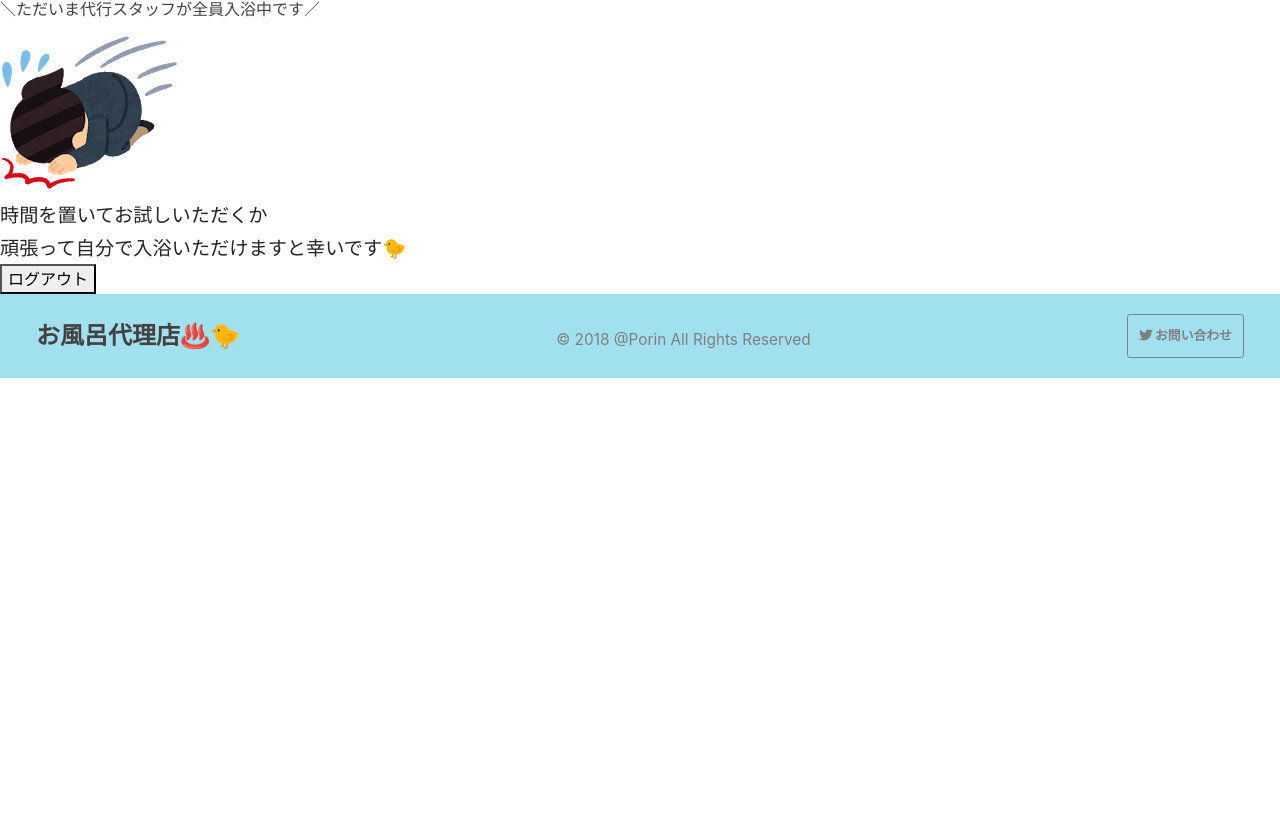
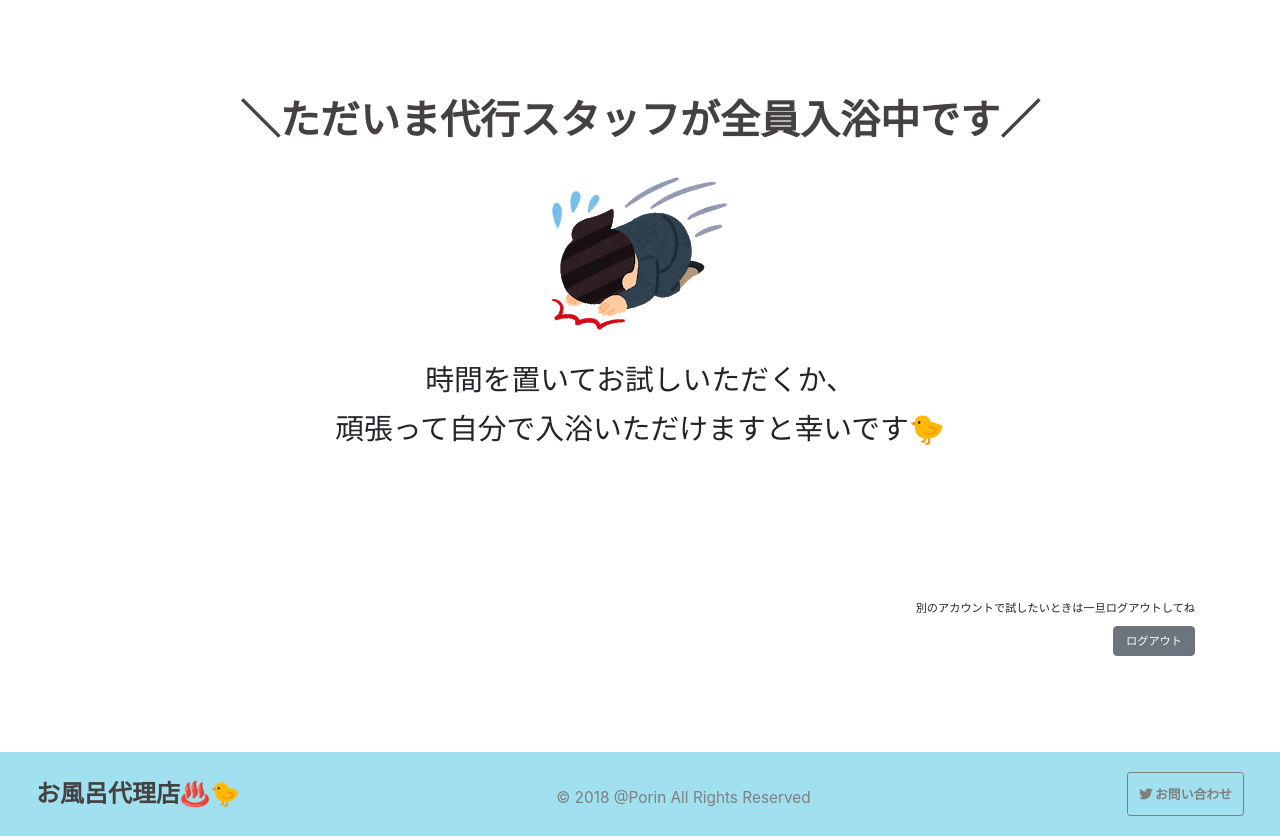
Before and after one commit to mihoijuin/ofuro-agency, a Django app: page /wait in a window 1280 px wide. Shown: the part 87-923 px from the top of the page. Before the commit the page ends 465 px from the top, so only its background shows below. Run offline with Django 3.2, Linux system fonts and the light colour scheme; the visitor is signed in with stand-in values (Sample User, id 1); some libraries are stand-ins or nearby versions.

Commit message:
[add]refs #49 wait画面のデザイン完成（非レスポンシブ

```diff
--- a/ofuro/static/css/style.css
+++ b/ofuro/static/css/style.css
@@ -159,8 +159,6 @@ header {
   .top-wrapper h1 {
     font-size: 3rem;
     font-weight: 800; }
-  .top-wrapper p {
-    white-space: pre-wrap; }
 
 .descriptions h2 {
   text-align: center;
@@ -175,10 +173,13 @@ header {
   font-size: 1rem;
   white-space: pre-wrap; }
 
-/* common */
+/* common（複数回使うやつはここへ） */
 .heading {
   font-size: 2.5rem;
   font-weight: 800; }
+
+.white-space {
+  white-space: pre-wrap; }
 
 .logout-message {
   font-size: .7rem; }
@@ -189,10 +190,8 @@ header {
 .underline {
   background: linear-gradient(transparent 70%, #e8a2a2 0%); }
 
-/* ordered page */
-.ordered-message {
-  font-size: 2rem;
-  white-space: pre-wrap; }
+.message {
+  font-size: 1.8rem; }
 
 /* result page */
 .result-greeting p {
@@ -203,8 +202,7 @@ header {
   text-align: center;
   margin: auto 1rem;
   padding: 1.5rem;
-  vertical-align: top;
-  white-space: pre-wrap; }
+  vertical-align: top; }
   .result-greeting p:after {
     position: absolute;
     margin: 0;
--- a/ofuro/static/css/style.scss
+++ b/ofuro/static/css/style.scss
@@ -197,8 +197,6 @@ header {
     font-size: 3rem;
     font-weight: 800;
   }
-
-  p { white-space: pre-wrap; }
 }
 
 .descriptions {
@@ -222,10 +220,14 @@ header {
   }
 }
 
-/* common */
+/* common（複数回使うやつはここへ） */
 .heading {
   font-size: 2.5rem;
   font-weight: 800;
+}
+
+.white-space {
+  white-space: pre-wrap;
 }
 
 .logout-message {
@@ -240,10 +242,8 @@ header {
   background: linear-gradient( transparent 70%, #e8a2a2 0% )
 }
 
-/* ordered page */
-.ordered-message {
-  font-size: 2rem;
-  white-space: pre-wrap;
+.message {
+  font-size: 1.8rem;
 }
 
 /* result page */
@@ -257,7 +257,6 @@ header {
     margin: auto 1rem;
     padding: 1.5rem;
     vertical-align: top;
-    white-space: pre-wrap;
 
     &:after {
       position: absolute;
--- a/ofuro/templates/wait.html
+++ b/ofuro/templates/wait.html
@@ -4,12 +4,19 @@
 {% block title %}しばしお待ちください - お風呂代理店{% endblock %}
 
 {% block content %}
-  <h2>＼ただいま代行スタッフが全員入浴中です／</h2>
-  <img src="{% static 'images/dogeza.png' %}" alt="">
-  <p>
-    時間を置いてお試しいただくか<br>
-    頑張って自分で入浴いただけますと幸いです🐤
-  </p>
+  <div class="container text-center my-5 py-5">
+    <h2 class="heading">＼ただいま代行スタッフが全員入浴中です／</h2>
+    <img src="{% static 'images/dogeza.png' %}" alt="" class="my-3">
+    <p class="white-space message">時間を置いてお試しいただくか、
+頑張って自分で入浴いただけますと幸いです🐤
+    </p>
 
-  <a href="logout"><button type="button" >ログアウト</button></a>
+    <!-- ログインしてる場合だけ見せる -->
+    {% if user.is_authenticated %}
+    <div class="text-right">
+      <p class="logout-message mt-5 mb-2 pt-5">別のアカウントで試したいときは一旦ログアウトしてね</p>
+      <a href="logout" class="logout btn btn-secondary text-white">ログアウト</a>
+    </div>
+    {% endif %}
+  </div>
 {% endblock %}
```
Also changed, not shown: 1 other file.
